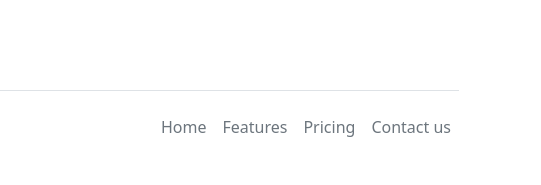
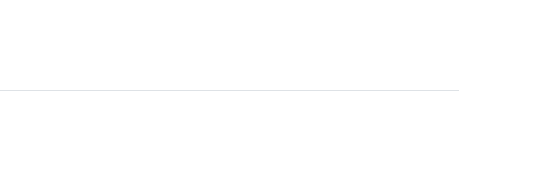
Before and after one commit to deepfriedslipper/RasperMaths, a website: page contact/index.html in a window 1280 px wide. Shown: the part 763-948 px from the top of the page, 739-1280 px from the left. Drawn offline with nearby package versions, Linux system fonts and the light colour scheme.

Commit message:
Update index.html

```diff
--- a/contact/index.html
+++ b/contact/index.html
@@ -95,13 +95,6 @@
             class="col-md-4 d-flex align-items-center justify-content-center mb-3 mb-md-0 me-md-auto link-dark text-decoration-none">
             <img src="/assets/logo.svg" alt="Rasper Maths Logo">
           </a>
-
-          <ul class="nav col-md-4 justify-content-end">
-            <li class="nav-item"><a href="#home" class="nav-link px-2 text-muted">Home</a></li>
-            <li class="nav-item"><a href="#features" class="nav-link px-2 text-muted">Features</a></li>
-            <li class="nav-item"><a href="#pricing" class="nav-link px-2 text-muted">Pricing</a></li>
-            <li class="nav-item"><a href="#contact" class="nav-link px-2 text-muted">Contact us</a></li>
-          </ul>
         </footer>
       </div>
   </main>
```
